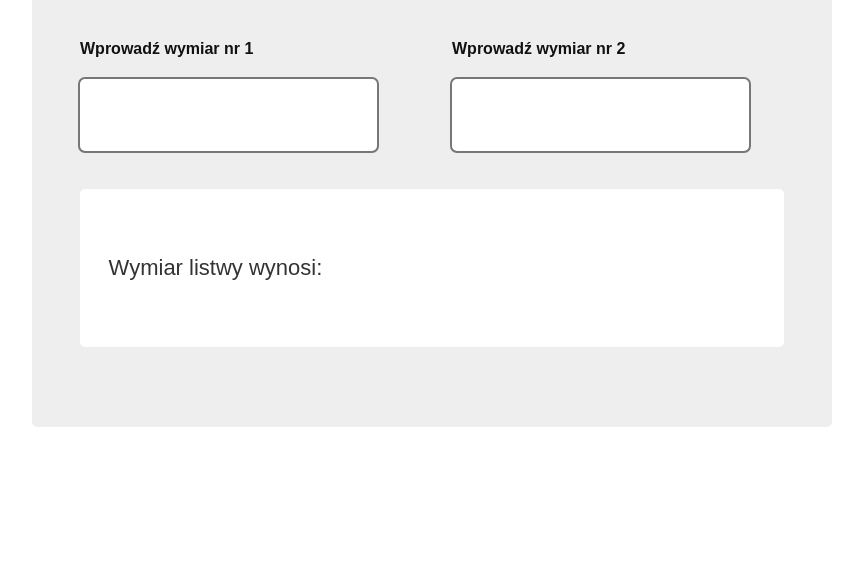
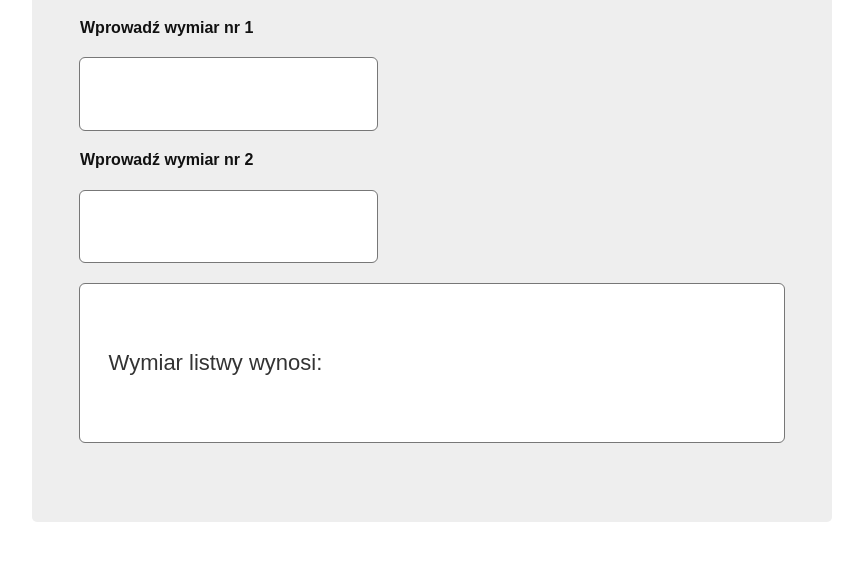
Before and after one commit to PrzemekMiros/dimensioncalc, an Eleventy site: page src/index.html in a window 1280 px wide. Shown: the part 229-790 px from the top of the page, without its empty margins (208-1071 px from the left). Built offline with nearby package versions, Linux system fonts and the light colour scheme; Eleventy itself is replaced by a stand-in of ours; files that its build step writes are made by us from their sources.

Commit message:
Add form

```diff
--- a/public/css/style.css
+++ b/public/css/style.css
@@ -65,12 +65,18 @@ span {
     border-radius: 5px;
 }
 
+.form-field {
+    width: 100%;
+}
+
 input {
+    display: block;
+    max-width: 100%;
     padding: 1.3em;
     font-size: 1.2rem;
     border-radius: var(--border-radius);
     border: none;
-    outline: 2px solid var(--color-border);
+    outline: 1px solid var(--color-border);
 }
 
 input:active,
@@ -83,5 +89,6 @@ input:focus {
     margin-top: 1em;
     background-color: var(--color-light);
     border-radius: var(--border-radius);
+    outline: 1px solid var(--color-border);
     font-size: 22px;
 }
--- a/src/css/style.css
+++ b/src/css/style.css
@@ -65,12 +65,18 @@ span {
     border-radius: 5px;
 }
 
+.form-field {
+    width: 100%;
+}
+
 input {
+    display: block;
+    max-width: 100%;
     padding: 1.3em;
     font-size: 1.2rem;
     border-radius: var(--border-radius);
     border: none;
-    outline: 2px solid var(--color-border);
+    outline: 1px solid var(--color-border);
 }
 
 input:active,
@@ -83,5 +89,6 @@ input:focus {
     margin-top: 1em;
     background-color: var(--color-light);
     border-radius: var(--border-radius);
+    outline: 1px solid var(--color-border);
     font-size: 22px;
 }
--- a/src/index.html
+++ b/src/index.html
@@ -17,20 +17,20 @@
                 <header>
                 <h1>Kalkulator wymiarów listew</h1>
             </header>
-            <div class="grid-md-2">
-                <div>
-                    <h4>Wprowadź wymiar nr 1</h4>
-                    <p>
+            <form class="">
+                <div class="form-field">
+                    <label for="num-one">
+                        <h4>Wprowadź wymiar nr 1</h4>
                         <input id="num-one" type="number">
-                    </p>
+                    </label>
                 </div>
-                <div>
+                <div class="form-field">
+                    <label for="num-two">
                     <h4>Wprowadź wymiar nr 2</h4>
-                    <p>
                         <input id="num-two" type="number">
-                    </p>
+                    </label>
                 </div>
-            </div>
+            </form>
             <div class="sum-wrap">
                 <span>Wymiar listwy wynosi:</span>
                 <span id="add-sum" class="bold"></span>
```
Also changed, not shown: public/index.html (+9 -9 lines).
